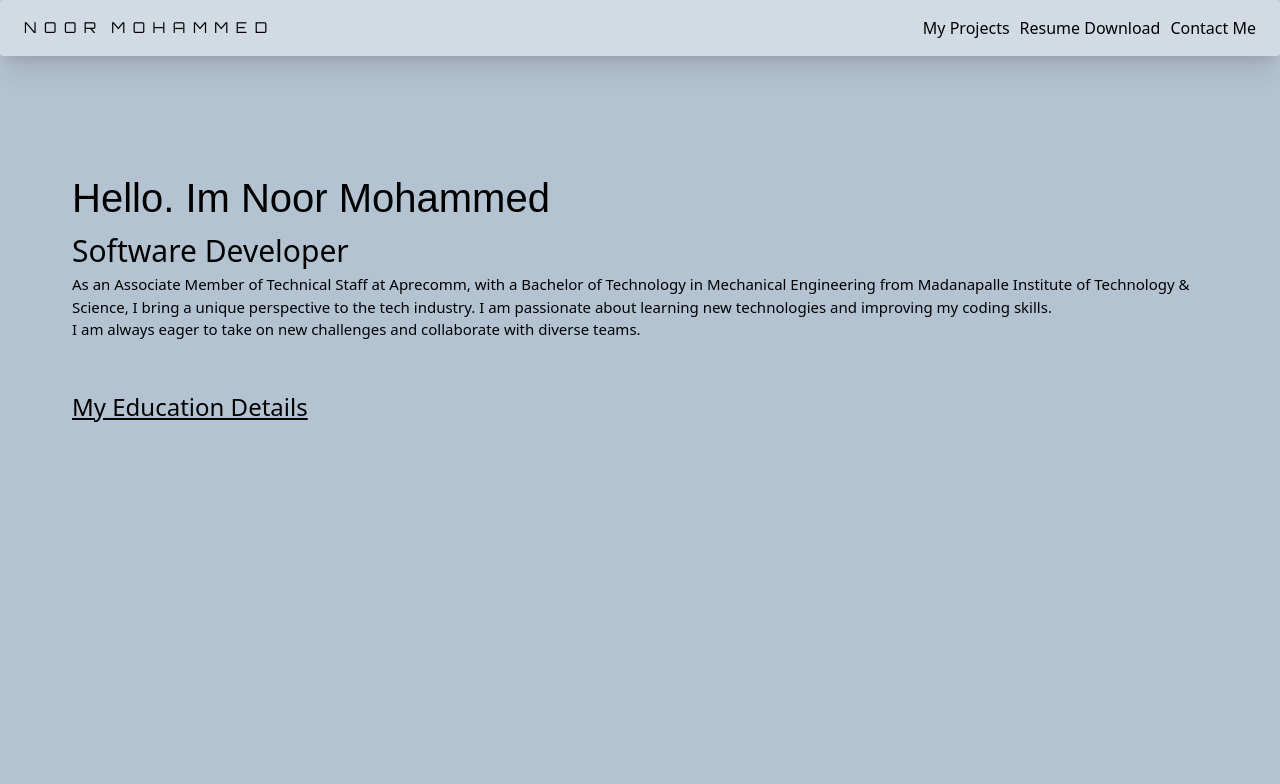
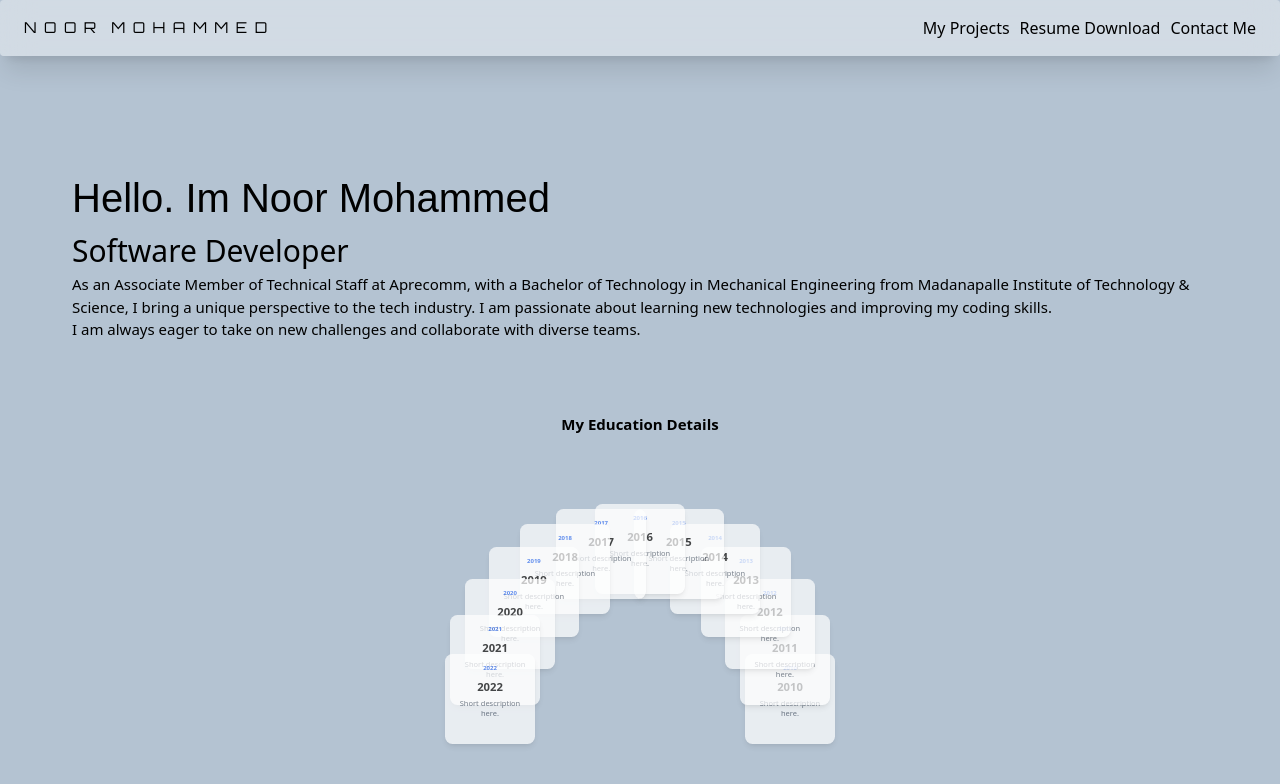
Before and after one commit to NOORMOHAMMED789/noor-portfolio, a Next.js app: page / in a window 1280 px wide. Shown: the top 784 px of the page. Built offline with nearby package versions, Linux system fonts and the light colour scheme; a web font is replaced by a local one.

Commit message:
making the half circle header

```diff
--- a/src/app/components/Education.tsx
+++ b/src/app/components/Education.tsx
@@ -1,10 +1,55 @@
+'use client'
+
+const years = Array.from({ length: 13 }, (_, i) => 2010 + i); // fewer items for half-circle
+
 const Education: React.FC = () => {
-    return (
-        <>
-           <h1 className="education_title">My Education Details</h1>
 
-        </>
-    )
-}
 
-export default Education
+  return (
+    <section className="py-10 px-2 sm:px-4 max-w-6xl mx-auto text-center">
+      <h1 className="text-2xl font-semibold mb-10">My Education Details</h1>
+
+      <div className="relative w-full max-w-3xl mx-auto">
+        <div
+          className="relative aspect-[2/1] mx-auto transition-transform duration-700 ease-in-out"
+          style={{
+            transform: `rotate(${360}deg)`,
+          }}
+        >
+          <ul
+            className="relative w-full h-full m-0 p-0 list-none"
+            style={{ ['--items']: years.length } as React.CSSProperties}
+          >
+            {years.map((year, index) => {
+              const angle = (180 / (years.length - 1)) * index;
+              const radius = 150;
+              const x = radius * Math.cos((angle * Math.PI) / 180);
+              const y = radius * Math.sin((angle * Math.PI) / 180);
+              return (
+                <li
+                  key={year}
+                  className="absolute w-36 h-36 rounded-xl bg-white shadow-md p-4 transition-all duration-500 ease-in-out cursor-pointer opacity-70 hover:opacity-100 hover:scale-105"
+                  style={{
+                    left: `calc(50% + ${x}px - 4.5rem)`,
+                    top: `calc(100% - ${y}px - 4.5rem)`,
+                    transform: `rotate(${-360}deg)`, // keep items upright
+                  }}
+                >
+                  <label className="block font-bold text-blue-600 mb-2">
+                    {year}
+                  </label>
+                  <h2 className="text-lg font-semibold">{year}</h2>
+                  <p className="text-xs text-gray-600 mt-1">
+                    Short description here.
+                  </p>
+                </li>
+              );
+            })}
+          </ul>
+        </div>
+      </div>
+    </section>
+  );
+};
+
+export default Education;
--- a/src/app/globals.css
+++ b/src/app/globals.css
@@ -62,6 +62,7 @@ body {
   @apply text-[2.4rem] underline
 }
 
+
 nav ul {
   list-style: none;
   text-align: center;
```
Also changed, not shown: src/app/components/Education.module.css (added, +59 -0 lines).
